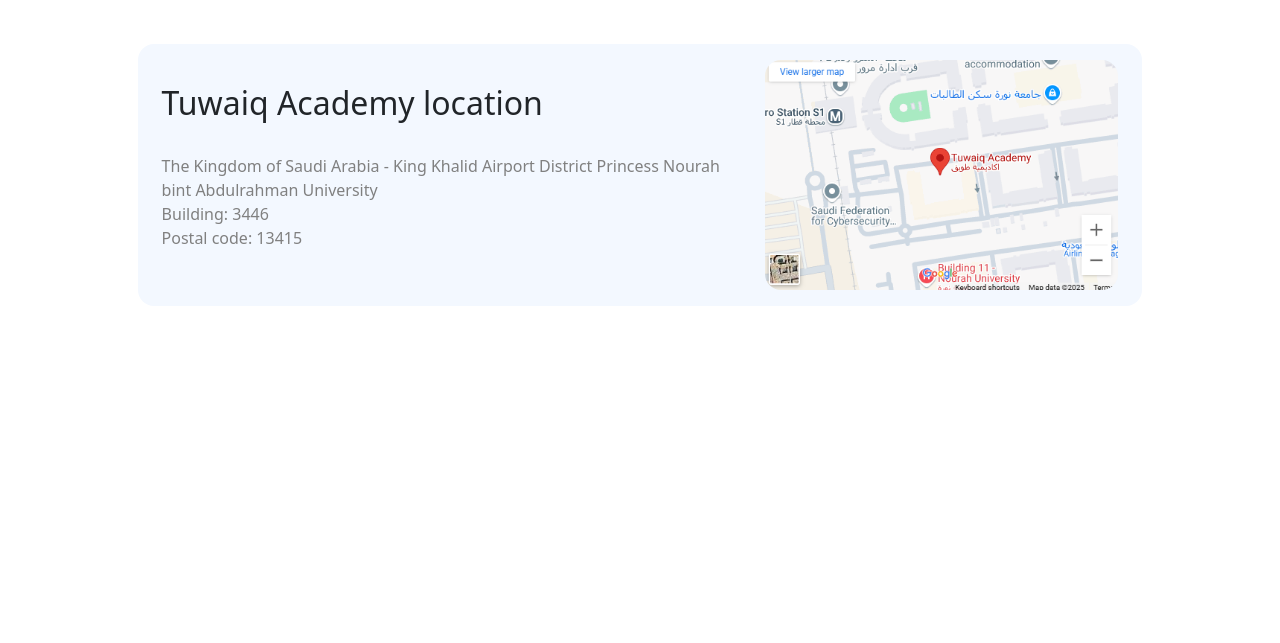
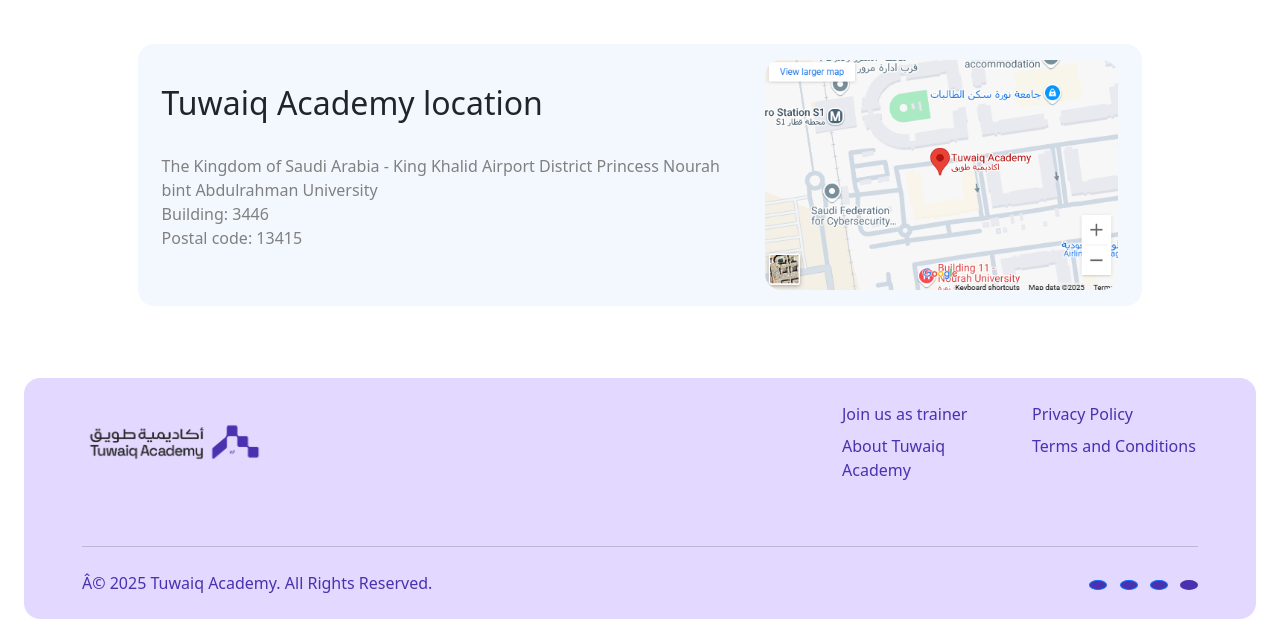
Before and after one commit to Sulaiman-F/Css-Project, a plain HTML site: page About-tuwaiq-academy.html in a window 1280 px wide. Shown: the part 2790-3433 px from the top of the page. Before the commit the page ends 3144 px from the top, so only its background shows below. Drawn offline with nearby package versions, Linux system fonts and the light colour scheme.

Commit message:
added fotter to about

```diff
--- a/About-tuwaiq-academy.html
+++ b/About-tuwaiq-academy.html
@@ -335,6 +335,69 @@
 
     </section>
     <!-- footer -->
+    <footer class="text-center text-lg-start text-muted py-4 rounded-4 mx-4 my-4" style="background-color: #e3d8ff;">
+        <div class="container text-center text-md-start">
+            <div class="row">
+                <div class="col-md-8 mb-4">
+
+                    <img src="./imgs/Tuwaiq.png" alt="Tuwaiq" class="img-fluid" style="height: 80px;">
+
+                </div>
+
+                <div class="col-md-2 mb-4">
+                    <ul class="list-unstyled fw-medium" style="color: #4931af;">
+                        <li class="mb-2">
+                            <a style="color: #4931af;" href="" class="text-decoration-none ">Join
+                                us as trainer</a>
+                        </li>
+                        <li>
+                            <a style="color: #4931af;" href="" class="text-decoration-none ">About Tuwaiq Academy</a>
+                        </li>
+                    </ul>
+                </div>
+
+                <!-- Policies -->
+                <div class="col-md-2 mb-4">
+                    <ul class="list-unstyled fw-medium">
+                        <li class="mb-2">
+                            <a style="color: #4931af;" href="" class="text-decoration-none ">Privacy Policy</a>
+                        </li>
+                        <li>
+                            <a style="color: #4931af;" href="" class="text-decoration-none ">Terms and Conditions</a>
+                        </li>
+                    </ul>
+                </div>
+            </div>
+
+            <hr class="my-4" />
+
+            <div class="d-flex flex-column flex-md-row justify-content-between align-items-center">
+                <a style="color: #4931af;" href="" class="text-decoration-none ">Â© 2025 Tuwaiq Academy. All Rights
+                    Reserved.</a>
+
+                <div>
+                    <a style="background-color: #4931af;" href="https://www.linkedin.com/company/tuwaiqacademy"
+                        class="btn btn-primary btn-sm rounded-circle me-2">
+                        <i style="color: white;" class="bi bi-linkedin"></i>
+                    </a>
+                    <a style="background-color: #4931af;" href="https://www.snapchat.com/add/tuwaiqacademy"
+                        class="btn btn-primary btn-sm rounded-circle me-2">
+                        <i style="color: white;" class="bi bi-snapchat"></i>
+                    </a>
+                    <a style="background-color: #4931af;"
+                        href="https://www.youtube.com/channel/UC_pOwgeaVK7bg3z7fJB5N8w"
+                        class="btn btn-primary btn-sm rounded-circle me-2">
+                        <i style="color: white;" class="bi bi-youtube"></i>
+                    </a>
+                    </a>
+                    <a style="background-color: #4931af;" href="https://discord.gg/DWpUH7wFxj"
+                        class="btn  btn-sm rounded-circle">
+                        <i style="color: white;" class="bi bi-discord"></i>
+                    </a>
+                </div>
+            </div>
+        </div>
+    </footer>
 </body>
 <script src="https://cdn.jsdelivr.net/npm/bootstrap@5.3.0/dist/js/bootstrap.bundle.min.js"></script>
 
```
